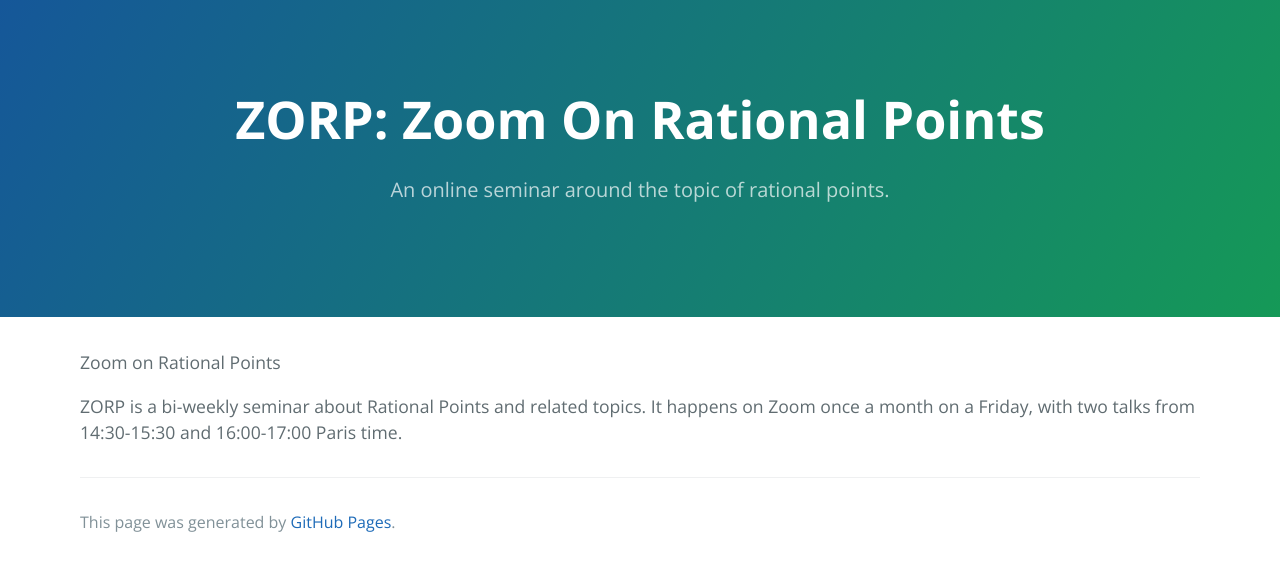
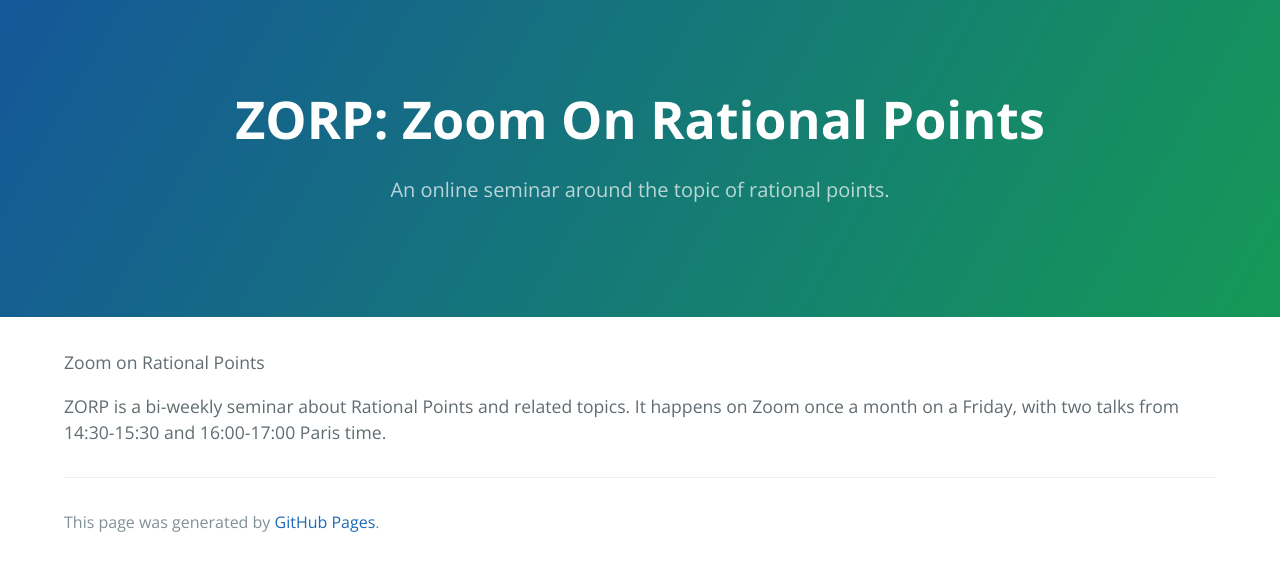
Before and after one commit to zoom-on-rational-points/zoom-on-rational-points.github.io, a Jekyll site: the page built from about.md, in a window 1280 px wide. Shown: the top 571 px of the page. Built offline with Jekyll 4.4.1, drawn with Linux system fonts in a browser that asks for light colours; our own code applies the rules of GitHub Pages for plain Markdown files.

Commit message:
Update jekyll-theme-cayman.scss

```diff
--- a/_sass/jekyll-theme-cayman.scss
+++ b/_sass/jekyll-theme-cayman.scss
@@ -169,7 +169,7 @@ a {
 
   @include large {
     max-width: 100%;
-    padding: 2rem 5rem;
+    padding: 2rem 4rem;
     margin: 0 auto;
     font-size: 1.1rem;
   }
```
